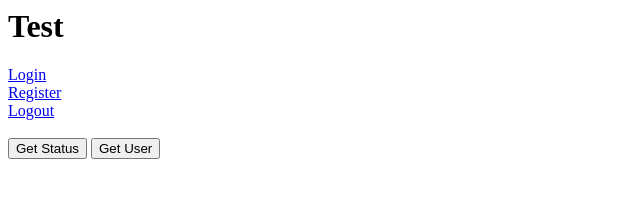
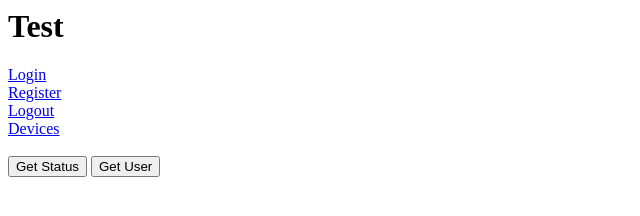
Before and after one commit to MEVA-ITP/Api, a website with bundled scripts: page public/index.html in a window 1280 px wide. Shown: the whole page, without its empty margins (0-640 px from the left). Built offline with nearby package versions, Linux system fonts and the light colour scheme.

Commit message:
Updated packages, remove critical vulnerability

```diff
--- a/public/index.html
+++ b/public/index.html
@@ -27,6 +27,7 @@
 <a href="login">Login</a><br>
 <a href="register">Register</a><br>
 <a href="logout">Logout</a><br>
+<a href="devices">Devices</a><br>
 <br>
 <button onclick="getGreeting()">Get Status</button>
 <button onclick="getUser()">Get User</button>
```
Also changed, not shown: package.json (+8 -7 lines).
